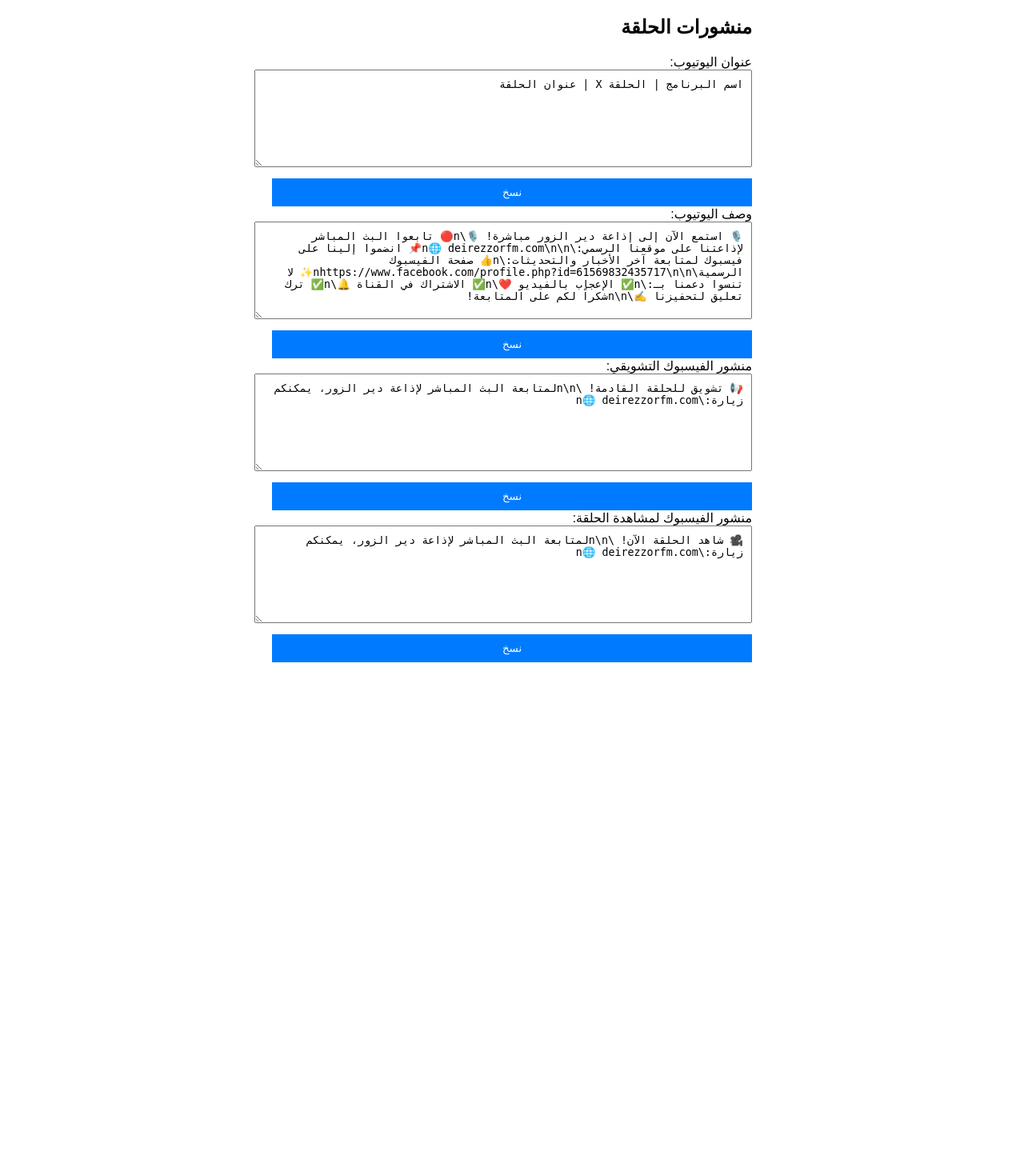
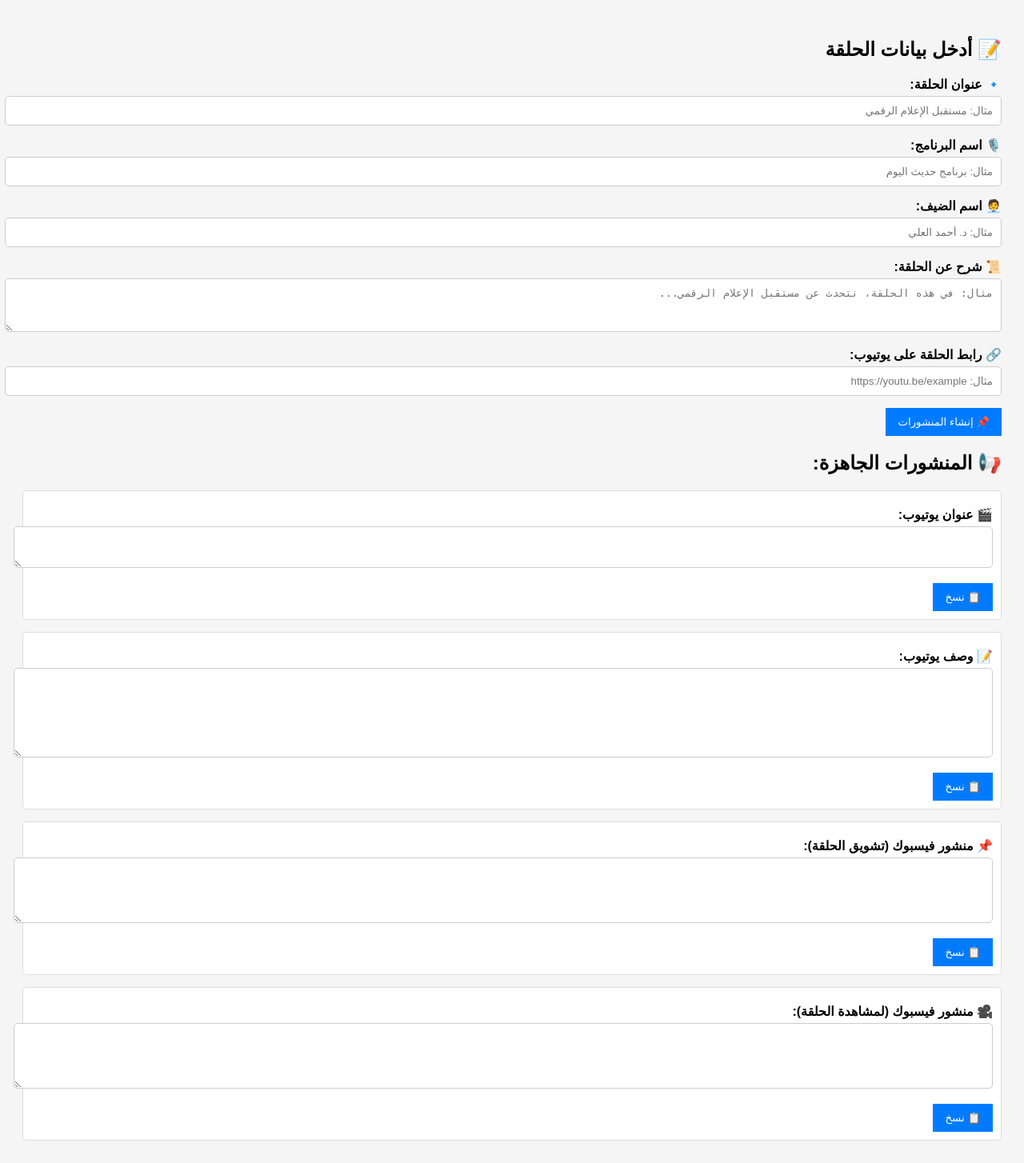
Before and after one commit to khaangelled/deirezzor, a Flask app: page / in a window 1280 px wide. Shown: the whole page at 80% size. Before the commit the page ends 828 px from the top, so only its background shows below. Run offline with Flask 3, Linux system fonts and the light colour scheme.

Commit message:
Update index.html

```diff
--- a/templates/index.html
+++ b/templates/index.html
@@ -3,42 +3,98 @@
 <head>
     <meta charset="UTF-8">
     <meta name="viewport" content="width=device-width, initial-scale=1.0">
-    <title>منشورات الحلقة</title>
+    <title>توليد منشورات الإذاعة</title>
     <style>
-        body { font-family: Arial, sans-serif; direction: rtl; text-align: right; margin: 20px; }
-        .container { max-width: 600px; margin: auto; }
-        textarea { width: 100%; height: 100px; margin-bottom: 10px; padding: 10px; }
-        button { display: block; width: 100%; padding: 10px; background: #007BFF; color: white; border: none; cursor: pointer; }
+        body { font-family: Arial, sans-serif; direction: rtl; text-align: right; padding: 20px; background-color: #f5f5f5; }
+        label { font-weight: bold; margin-top: 10px; display: block; }
+        input, textarea { width: 100%; padding: 10px; margin: 5px 0; border: 1px solid #ccc; border-radius: 5px; }
+        button { padding: 10px 15px; background: #007bff; color: white; border: none; cursor: pointer; margin-top: 10px; }
         button:hover { background: #0056b3; }
+        .output { background: white; padding: 10px; border-radius: 5px; margin-top: 15px; border: 1px solid #ddd; }
     </style>
+</head>
+<body>
+
+    <h2>📝 أدخل بيانات الحلقة</h2>
+
+    <label>🔹 عنوان الحلقة:</label>
+    <input type="text" id="title" placeholder="مثال: مستقبل الإعلام الرقمي">
+
+    <label>🎙️ اسم البرنامج:</label>
+    <input type="text" id="program" placeholder="مثال: برنامج حديث اليوم">
+
+    <label>🧑‍💼 اسم الضيف:</label>
+    <input type="text" id="guest" placeholder="مثال: د. أحمد العلي">
+
+    <label>📜 شرح عن الحلقة:</label>
+    <textarea id="description" rows="3" placeholder="مثال: في هذه الحلقة، نتحدث عن مستقبل الإعلام الرقمي..."></textarea>
+
+    <label>🔗 رابط الحلقة على يوتيوب:</label>
+    <input type="text" id="youtubeLink" placeholder="مثال: https://youtu.be/example">
+
+    <button onclick="generatePosts()">📌 إنشاء المنشورات</button>
+
+    <h2>📢 المنشورات الجاهزة:</h2>
+
+    <!-- عنوان يوتيوب -->
+    <div class="output">
+        <label>🎬 عنوان يوتيوب:</label>
+        <textarea id="youtubeTitle" readonly></textarea>
+        <button onclick="copyText('youtubeTitle')">📋 نسخ</button>
+    </div>
+
+    <!-- وصف يوتيوب -->
+    <div class="output">
+        <label>📝 وصف يوتيوب:</label>
+        <textarea id="youtubeDescription" readonly rows="6"></textarea>
+        <button onclick="copyText('youtubeDescription')">📋 نسخ</button>
+    </div>
+
+    <!-- منشور فيسبوك (تشويق الحلقة) -->
+    <div class="output">
+        <label>📌 منشور فيسبوك (تشويق الحلقة):</label>
+        <textarea id="fbTeaser" readonly rows="4"></textarea>
+        <button onclick="copyText('fbTeaser')">📋 نسخ</button>
+    </div>
+
+    <!-- منشور فيسبوك (لمشاهدة الحلقة) -->
+    <div class="output">
+        <label>🎥 منشور فيسبوك (لمشاهدة الحلقة):</label>
+        <textarea id="fbWatchPost" readonly rows="4"></textarea>
+        <button onclick="copyText('fbWatchPost')">📋 نسخ</button>
+    </div>
+
     <script>
-        function copyToClipboard(id) {
-            var textArea = document.getElementById(id);
+        function generatePosts() {
+            let title = document.getElementById("title").value;
+            let program = document.getElementById("program").value;
+            let guest = document.getElementById("guest").value;
+            let description = document.getElementById("description").value;
+            let youtubeLink = document.getElementById("youtubeLink").value;
+
+            // 🟢 توليد عنوان اليوتيوب
+            document.getElementById("youtubeTitle").value = `${program} | الحلقة الجديدة: ${title}`;
+
+            // 🟢 توليد وصف اليوتيوب
+            document.getElementById("youtubeDescription").value =
+            `🎙️ استمع الآن إلى إذاعة دير الزور مباشرة! 🎙️\n🔴 تابعوا البث المباشر لإذاعتنا على موقعنا الرسمي:\n🌐 deirezzorfm.com\n\n📌 انضموا إلينا على فيسبوك لمتابعة آخر الأخبار والتحديثات:\n👍 صفحة الفيسبوك الرسمية\nhttps://www.facebook.com/profile.php?id=61569832435717\n\n✨ لا تنسوا دعمنا بـ:\n✅ الإعجاب بالفيديو ❤️\n✅ الاشتراك في القناة 🔔\n✅ ترك تعليق لتحفيزنا ✍️\n\n📺 شاهد الحلقة الآن: ${youtubeLink}`;
+
+            // 🟢 توليد منشور الفيسبوك (تشويق الحلقة)
+            document.getElementById("fbTeaser").value =
+            `📢 لا تفوتوا الحلقة القادمة من "${program}" مع الضيف المميز "${guest}"\n🔍 سنتحدث عن: ${title}\n\n📅 موعد الحلقة: قريبًا\n🌐 لمتابعة البث المباشر: deirezzorfm.com`;
+
+            // 🟢 توليد منشور الفيسبوك (لمشاهدة الحلقة)
+            document.getElementById("fbWatchPost").value =
+            `🎥 الآن يمكنكم مشاهدة الحلقة الجديدة من "${program}"\n🔹 عنوان الحلقة: ${title}\n📺 شاهد الآن: ${youtubeLink}\n🌐 لمتابعة البث المباشر: deirezzorfm.com`;
+        }
+
+        function copyText(elementId) {
+            let textArea = document.getElementById(elementId);
             textArea.select();
             document.execCommand("copy");
-            alert("تم النسخ!");
+            alert("تم النسخ بنجاح! ✅");
         }
     </script>
-</head>
-<body>
-    <div class="container">
-        <h2>منشورات الحلقة</h2>
 
-        <label>عنوان اليوتيوب:</label>
-        <textarea id="youtube_title">اسم البرنامج | الحلقة X | عنوان الحلقة</textarea>
-        <button onclick="copyToClipboard('youtube_title')">نسخ</button>
-
-        <label>وصف اليوتيوب:</label>
-        <textarea id="youtube_desc">🎙️ استمع الآن إلى إذاعة دير الزور مباشرة! 🎙️\n🔴 تابعوا البث المباشر لإذاعتنا على موقعنا الرسمي:\n🌐 deirezzorfm.com\n\n📌 انضموا إلينا على فيسبوك لمتابعة آخر الأخبار والتحديثات:\n👍 صفحة الفيسبوك الرسمية\nhttps://www.facebook.com/profile.php?id=61569832435717\n\n✨ لا تنسوا دعمنا بـ:\n✅ الإعجاب بالفيديو ❤️\n✅ الاشتراك في القناة 🔔\n✅ ترك تعليق لتحفيزنا ✍️\n\nشكراً لكم على المتابعة!</textarea>
-        <button onclick="copyToClipboard('youtube_desc')">نسخ</button>
-
-        <label>منشور الفيسبوك التشويقي:</label>
-        <textarea id="fb_teaser">📢 تشويق للحلقة القادمة! \n\nلمتابعة البث المباشر لإذاعة دير الزور، يمكنكم زيارة:\n🌐 deirezzorfm.com</textarea>
-        <button onclick="copyToClipboard('fb_teaser')">نسخ</button>
-
-        <label>منشور الفيسبوك لمشاهدة الحلقة:</label>
-        <textarea id="fb_watch">🎥 شاهد الحلقة الآن! \n\nلمتابعة البث المباشر لإذاعة دير الزور، يمكنكم زيارة:\n🌐 deirezzorfm.com</textarea>
-        <button onclick="copyToClipboard('fb_watch')">نسخ</button>
-    </div>
 </body>
 </html>
```
